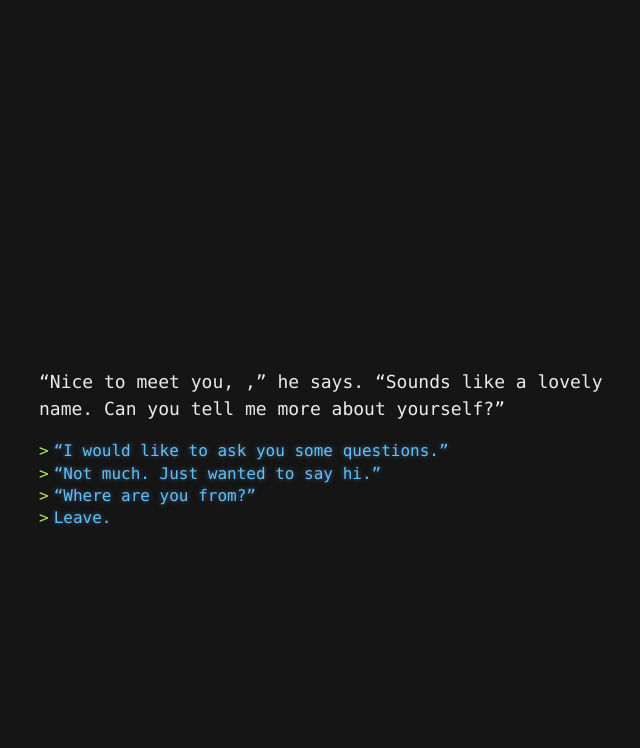
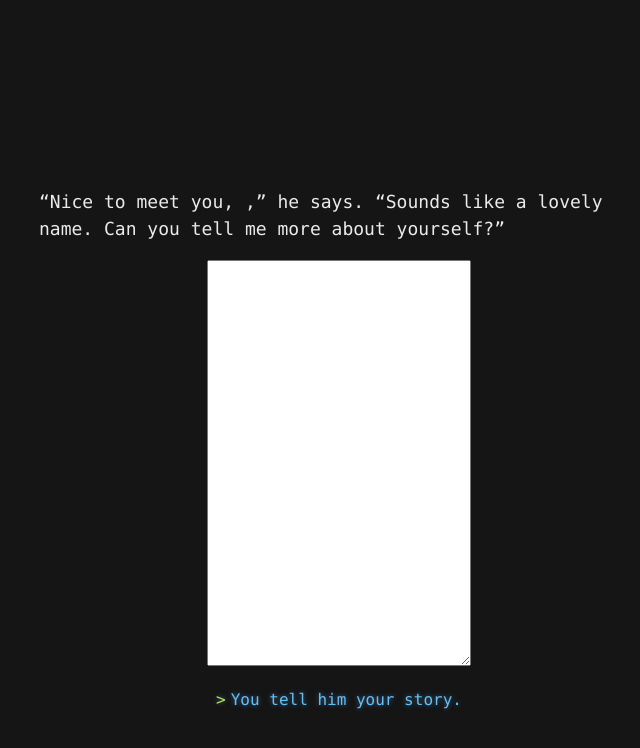
Before and after one commit to yvesgurcan/adventure, a Jekyll site: the page built from about-you.md, in a window 1280 px wide. Shown: the top 748 px of the page, without its empty margins (301-941 px from the left). Built offline with Jekyll 4.4.1, drawn with Linux system fonts in a browser that asks for light colours; our own code applies the rules of GitHub Pages for plain Markdown files.

Commit message:
Update about-you.md

```diff
--- a/about-you.md
+++ b/about-you.md
@@ -1,13 +1,9 @@
 "Nice to meet you, <span id="name"></span>," he says. "Sounds like a lovely name. Can you tell me more about yourself?"
 
-- ["I would like to ask you some questions."](questions.md)
-- ["Not much. Just wanted to say hi."](hi.md)
-- ["Where are you from?"](french.md)
-- [Leave.](leave.md)
-
-<script>
-const urlParams = new URLSearchParams(window.location.search);
-const name = urlParams.get('name');
-const nameElement = document.getElementById("name");
-nameElement.innerHTML = name;
-</script>
+<form target="/about-you-thanks">
+    <div class="centered">
+        <textarea id="story" style="width: 100%; max-width: 400px; height: 400px;"></textarea>
+        <br />
+        <button type="submit">You tell him your story.</button>
+    </div>
+</form>
```
